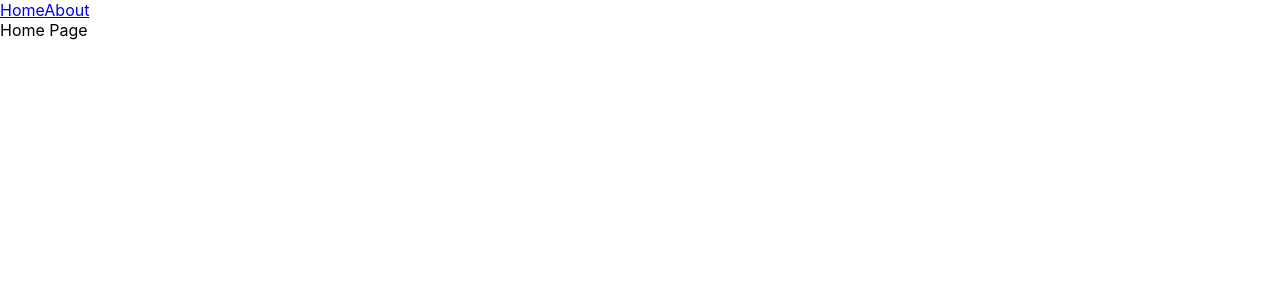
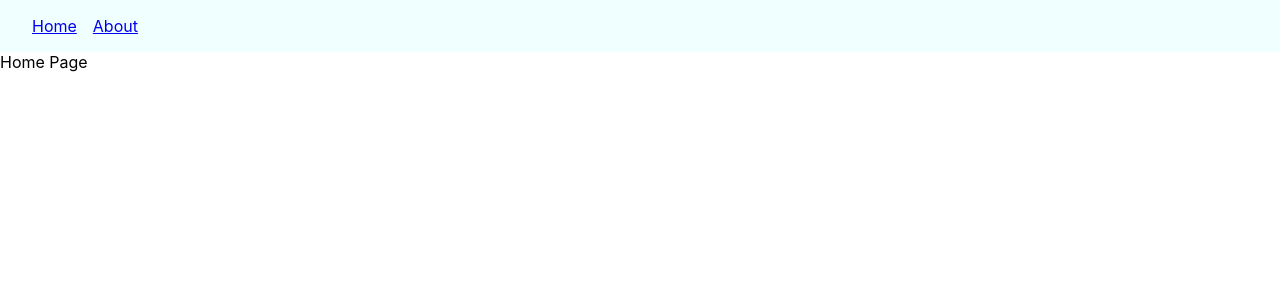
Before and after one commit to Ubayed-Bin-Sufian/Vizuara-Summer-of-Code-2024, a React (Create React App) app in the folder react-router-demo/: page / in a window 1280 px wide. Shown: the top 300 px of the page. Built offline with nearby package versions, Linux system fonts and the light colour scheme.

Commit message:
styling added to nav bars

```diff
--- a/react-router-demo/src/index.css
+++ b/react-router-demo/src/index.css
@@ -11,3 +11,12 @@ code {
   font-family: source-code-pro, Menlo, Monaco, Consolas, 'Courier New',
     monospace;
 }
+
+nav{
+  background-color:azure;
+  padding: 16px 32px;
+}
+
+nav a {
+ margin-right: 16px;
+}
```
